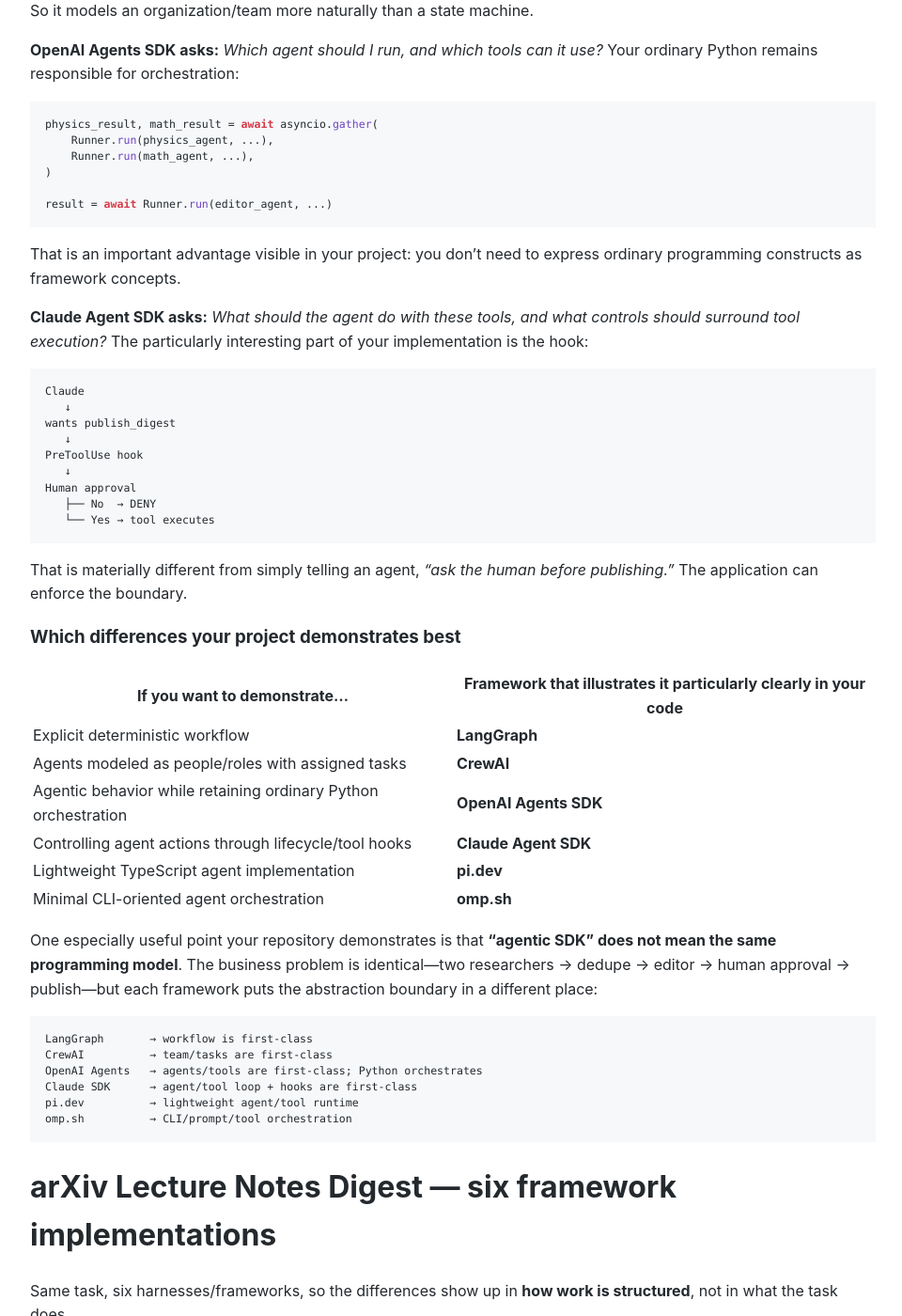
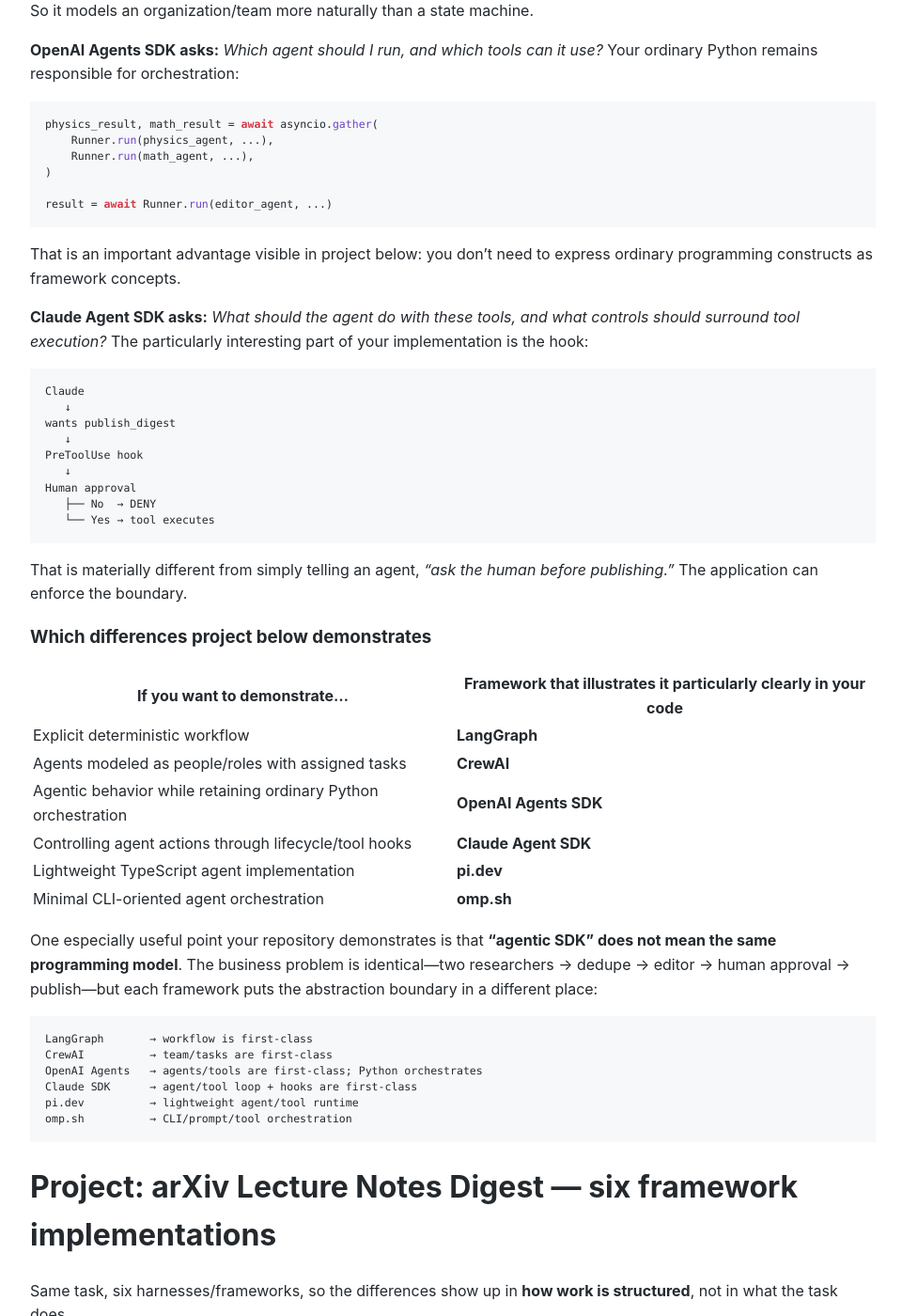
Before and after one commit to Michael-Lubinsky/michael-lubinsky.github.com, a Jekyll site: the page built from agent/agent.md, in a window 1280 px wide and 1400 px high, scrolled down 1959 px. Shown: the whole window at 94% size, without its empty margins (158-1118 px from the left). Built offline with Jekyll 4.4.1, drawn with Linux system fonts in a browser that asks for light colours; our own code applies the rules of GitHub Pages for plain Markdown files.

Commit message:
Fix minor grammatical issues in agent.md

````diff
--- a/agent/agent.md
+++ b/agent/agent.md
@@ -74,7 +74,7 @@
 result = await Runner.run(editor_agent, ...)
 ```
 
-That is an important advantage visible in your project: you don't need to express ordinary programming constructs as framework concepts.
+That is an important advantage visible in project below: you don't need to express ordinary programming constructs as framework concepts.
 
 **Claude Agent SDK asks:** *What should the agent do with these tools, and what controls should surround tool execution?*
 The particularly interesting part of your implementation is the hook:
@@ -93,7 +93,7 @@
 
 That is materially different from simply telling an agent, *"ask the human before publishing."* The application can enforce the boundary.
 
-### Which differences your project demonstrates best
+### Which differences project below demonstrates
 
 | If you want to demonstrate...                                  | Framework that illustrates it particularly clearly in your code |
 | -------------------------------------------------------------- | --------------------------------------------------------------- |
@@ -116,7 +116,7 @@
 ```
 
 
-# arXiv Lecture Notes Digest — six framework implementations
+# Project: arXiv Lecture Notes Digest — six framework implementations
 
 Same task, six harnesses/frameworks, so the differences show up in
 **how work is structured**, not in what the task does.
````
